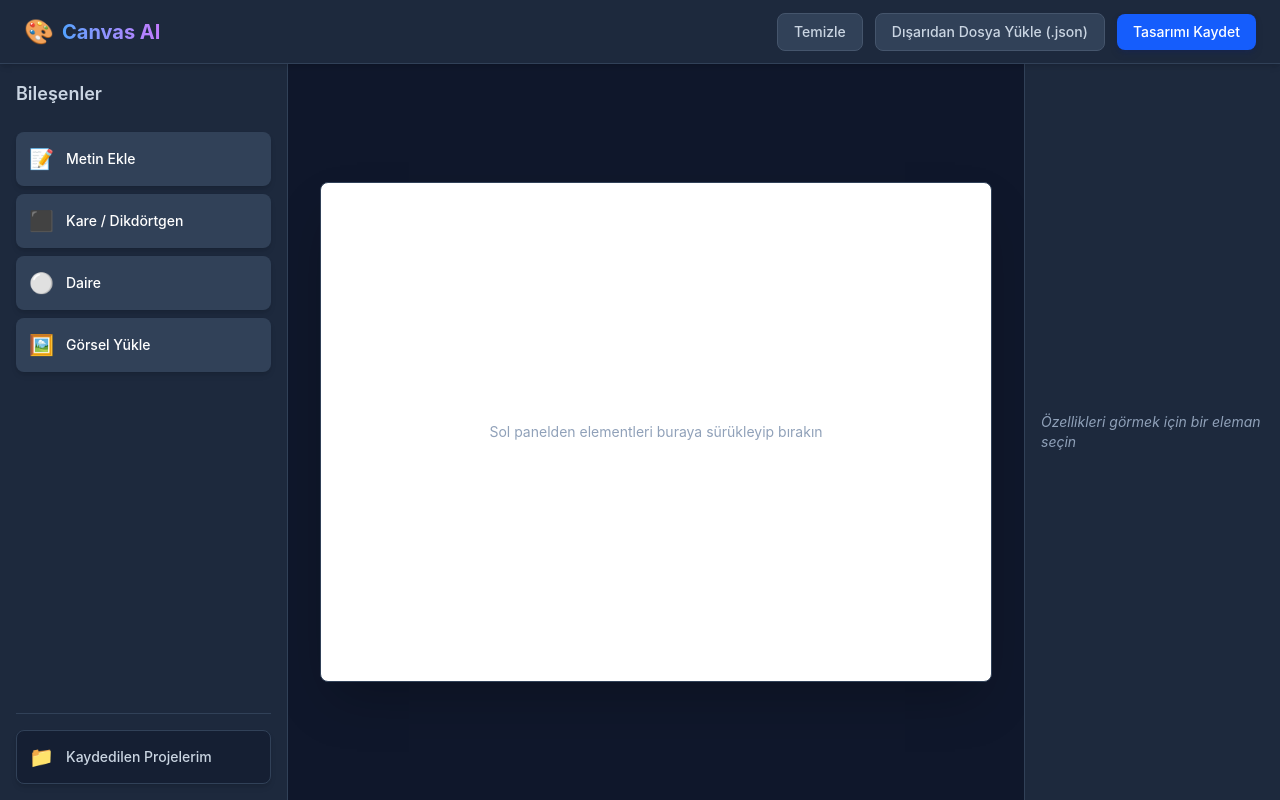
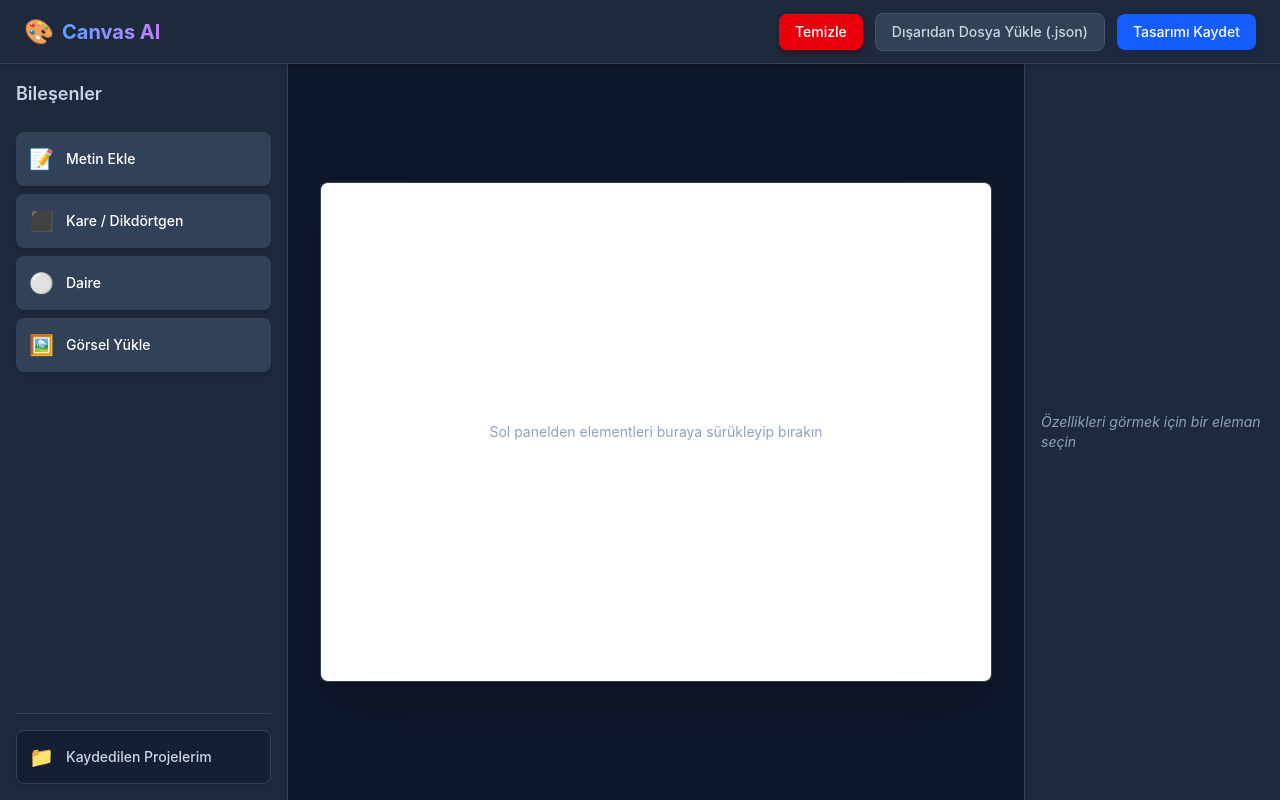
Before and after one commit to alikaankoc1/drag-craft, a React (Vite) app: page / in a window 1280 px wide. Built offline with nearby package versions, Linux system fonts and the light colour scheme.

Commit message:
Update Header.tsx

```diff
--- a/src/assets/components/Header.tsx
+++ b/src/assets/components/Header.tsx
@@ -49,7 +49,7 @@ export default function Header({
         {currentView === 'editor' && (
           <button
             onClick={onClear}
-            className="px-4 py-2 text-sm font-medium text-slate-300 hover:text-white bg-slate-700 hover:bg-slate-600 rounded-lg transition-all border border-slate-600 active:scale-95"
+            className="px-4 py-2 text-sm font-medium text-white bg-red-600 hover:bg-red-500 rounded-lg transition-all shadow-md shadow-red-950/50 active:scale-95"
           >
             Temizle
           </button>
```
